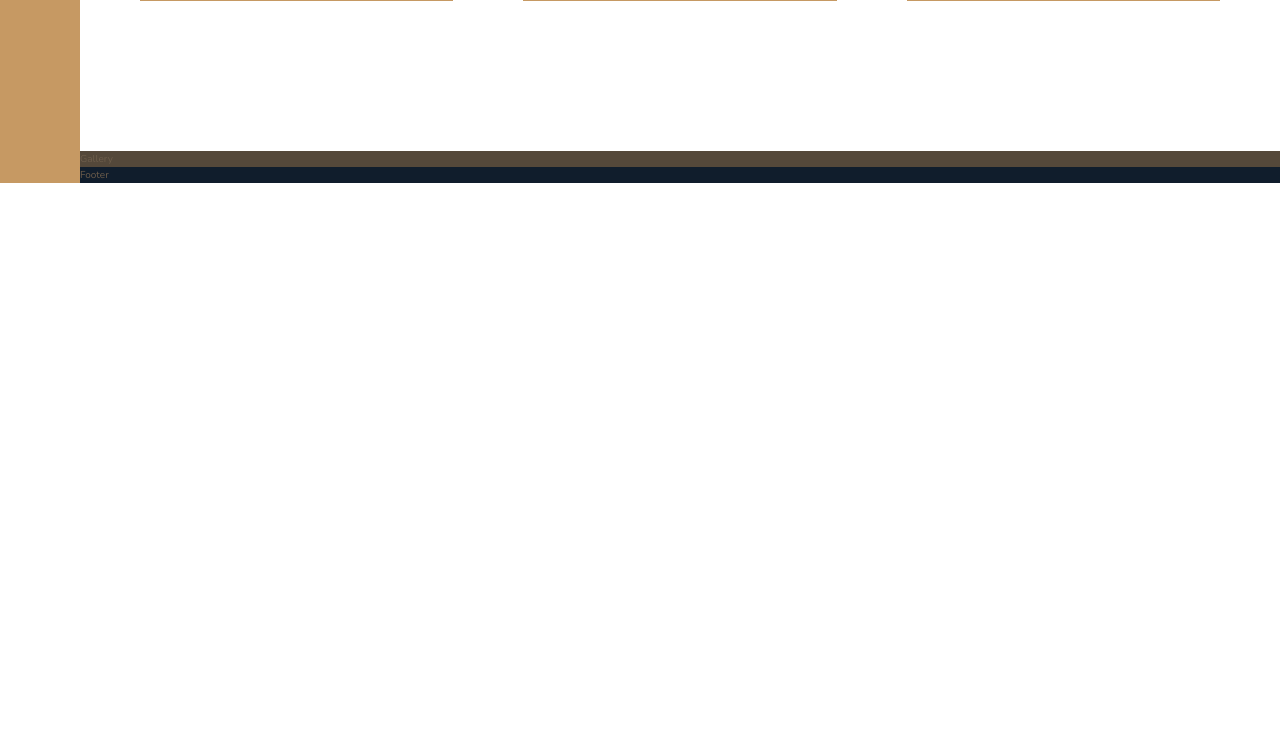
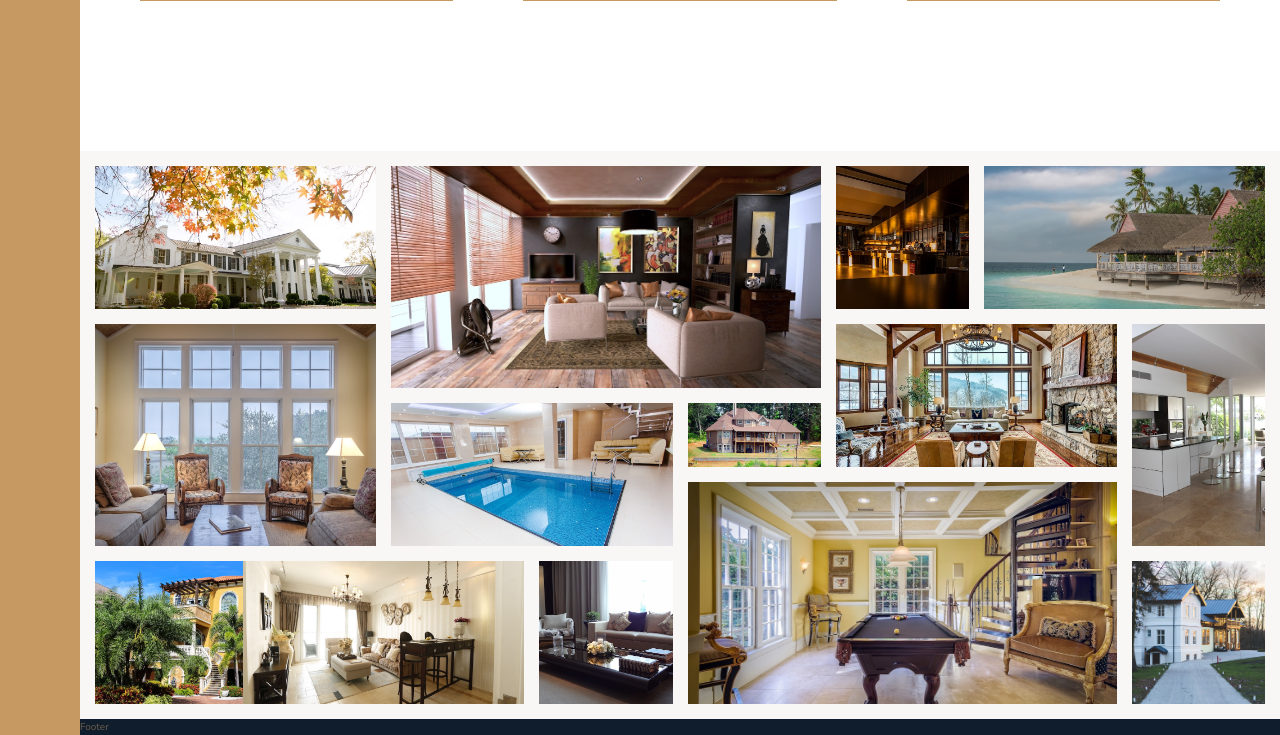
Before and after one commit to huntersfuntime/next-real-estate, a PHP site: page / in a window 1280 px wide. Shown: the part 2921-3656 px from the top of the page. Before the commit the page ends 3104 px from the top, so only its background shows below. Run offline with PHP 8.4, Linux system fonts and the light colour scheme.

Commit message:
Gallery section finished

```diff
--- a/css/style.css
+++ b/css/style.css
@@ -198,8 +198,60 @@ body {
     grid-column: 1 / -1; }
 
 .gallery {
-  background-color: #54483A;
-  grid-column: full-start / full-end; }
+  background-color: #f9f7f6;
+  grid-column: full-start / full-end;
+  display: grid;
+  grid-template-columns: repeat(8, 1fr);
+  grid-template-rows: repeat(7, 5vw);
+  grid-gap: 1.5rem;
+  padding: 1.5rem; }
+  .gallery__item--1 {
+    grid-row: 1 / span 2;
+    grid-column: 1 / span 2; }
+  .gallery__item--2 {
+    grid-row: 1 / span 3;
+    grid-column: 3 / span 3; }
+  .gallery__item--3 {
+    grid-row: 1 / span 2;
+    grid-column: 6 / 6; }
+  .gallery__item--4 {
+    grid-row: 1 / span 2;
+    grid-column: 7 / span 2; }
+  .gallery__item--5 {
+    grid-row: 3 / span 3;
+    grid-column: 1 / span 2; }
+  .gallery__item--6 {
+    grid-row: 4 / span 2;
+    grid-column: 3 / span 2; }
+  .gallery__item--7 {
+    grid-row: 4 / 4;
+    grid-column: 5 / 5; }
+  .gallery__item--8 {
+    grid-row: 3 / span 2;
+    grid-column: 6 / span 2; }
+  .gallery__item--9 {
+    grid-row: 3 / span 3;
+    grid-column: 8 / 9; }
+  .gallery__item--10 {
+    grid-row: 6 / span 2;
+    grid-column: 1 / span 2; }
+  .gallery__item--11 {
+    grid-row: 6 / span 2;
+    grid-column: 2 / span 2; }
+  .gallery__item--12 {
+    grid-row: 6 / span 2;
+    grid-column: 4 / 5; }
+  .gallery__item--13 {
+    grid-row: 5 / span 3;
+    grid-column: 5 / span 3; }
+  .gallery__item--14 {
+    grid-row: 6 / span 2;
+    grid-column: 8 /  8; }
+  .gallery__img {
+    width: 100%;
+    height: 100%;
+    display: block;
+    object-fit: cover; }
 
 .footer {
   background-color: #101d2c;
--- a/index.html
+++ b/index.html
@@ -286,13 +286,51 @@ Quidem consequatur harum, voluptatum mollitia quae. Tenetur distinctio necessita
             </div>
         </section>
 
+        <section class="gallery">
+            <figure class="gallery__item gallery__item--1">
+            <img src="img/gal-1.jpeg" alt="Gallery image 1" class="gallery__img">
+            </figure>
+              <figure class="gallery__item gallery__item--2">
+            <img src="img/gal-2.jpeg" alt="Gallery image 2" class="gallery__img">
+            </figure>
+            <figure class="gallery__item gallery__item--3">
+            <img src="img/gal-3.jpeg" alt="Gallery image 3" class="gallery__img">
+            </figure>
+         <figure class="gallery__item gallery__item--4">
+            <img src="img/gal-4.jpeg" alt="Gallery image 4" class="gallery__img">
+            </figure>
+        <figure class="gallery__item gallery__item--5">
+            <img src="img/gal-5.jpeg" alt="Gallery image 5" class="gallery__img">
+            </figure>
+        <figure class="gallery__item gallery__item--6">
+            <img src="img/gal-6.jpeg" alt="Gallery image 6" class="gallery__img">
+            </figure>
+        <figure class="gallery__item gallery__item--7">
+            <img src="img/gal-7.jpeg" alt="Gallery image 7" class="gallery__img">
+            </figure>
+        <figure class="gallery__item gallery__item--8">
+            <img src="img/gal-8.jpeg" alt="Gallery image 8" class="gallery__img">
+            </figure>
+        <figure class="gallery__item gallery__item--9">
+            <img src="img/gal-9.jpeg" alt="Gallery image 9" class="gallery__img">
+            </figure>
+        <figure class="gallery__item gallery__item--10">
+            <img src="img/gal-10.jpeg" alt="Gallery image 10" class="gallery__img">
+            </figure>
+        <figure class="gallery__item gallery__item--11">
+            <img src="img/gal-11.jpeg" alt="Gallery image 11" class="gallery__img">
+            </figure>
+        <figure class="gallery__item gallery__item--12">
+            <img src="img/gal-12.jpeg" alt="Gallery image 12" class="gallery__img">
+            </figure>
+        <figure class="gallery__item gallery__item--13">
+            <img src="img/gal-13.jpeg" alt="Gallery image 13" class="gallery__img">
+            </figure>
+        <figure class="gallery__item gallery__item--14">
+            <img src="img/gal-14.jpeg" alt="Gallery image 14" class="gallery__img">
+            </figure>
 
-
-        </div>
-
-        <div class="gallery">
-            Gallery
-        </div>
+        </section>
 
         <div class="footer">
             Footer
--- a/sass/_gallery.scss
+++ b/sass/_gallery.scss
@@ -1,5 +1,81 @@
 .gallery {
-    background-color: $color-grey-dark-1;
+    background-color: $color-grey-light-1;
     grid-column: full-start / full-end;
 
+    display: grid;
+    grid-template-columns: repeat(8, 1fr);
+    grid-template-rows: repeat(7, 5vw);
+    grid-gap: 1.5rem;
+    padding: 1.5rem;
+
+    &__item {
+            &--1 {
+                grid-row: 1 / span 2;
+                grid-column: 1 / span 2;
+            }
+             &--2 {
+                grid-row: 1 / span 3;
+                grid-column: 3 / span 3;
+            }
+             &--3 {
+                grid-row: 1 / span 2;
+                grid-column: 6 / 6;
+            }
+             &--4 {
+                grid-row: 1 / span 2;
+                grid-column: 7 / span 2;
+            }
+             &--5 {
+                grid-row: 3 / span 3;
+                grid-column: 1 / span 2;
+            }
+             &--6 {
+                grid-row: 4 / span 2;
+                grid-column: 3 / span 2;
+            }
+             &--7 {
+                grid-row: 4 / 4;
+                grid-column: 5 / 5;
+            }
+             &--8 {
+                grid-row: 3 / span 2;
+                grid-column: 6 / span 2;
+            }
+             &--9 {
+                grid-row: 3 / span 3;
+                grid-column: 8 / 9;
+            }
+             &--10 {
+                grid-row: 6 / span 2;
+                grid-column: 1 / span 2;
+            }
+             &--11 {
+                grid-row: 6 / span 2;
+                grid-column: 2 / span 2;
+            }
+             &--12 {
+                grid-row: 6 / span 2;
+                grid-column: 4 / 5;
+            }
+             &--13 {
+                grid-row: 5 / span 3;
+                grid-column: 5 / span 3;
+            }
+             &--14 {
+                grid-row: 6 / span 2;
+                grid-column: 8 /  8;
+            }
+    }
+
+    &__img {
+        width: 100%;
+        height: 100%;
+        display: block;
+        object-fit: cover;
+    }
+
+    & > * {
+
+    }
+
 }
```
